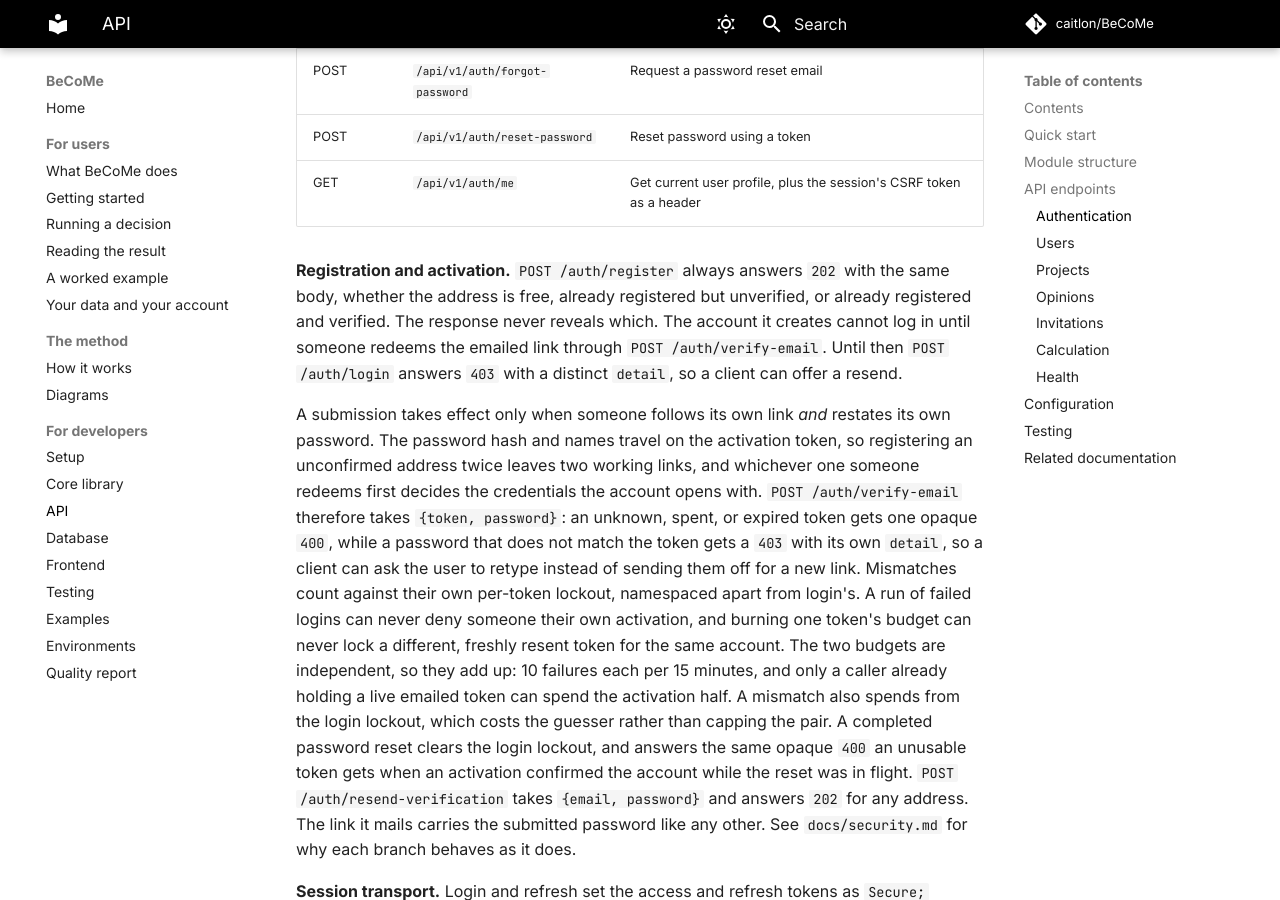
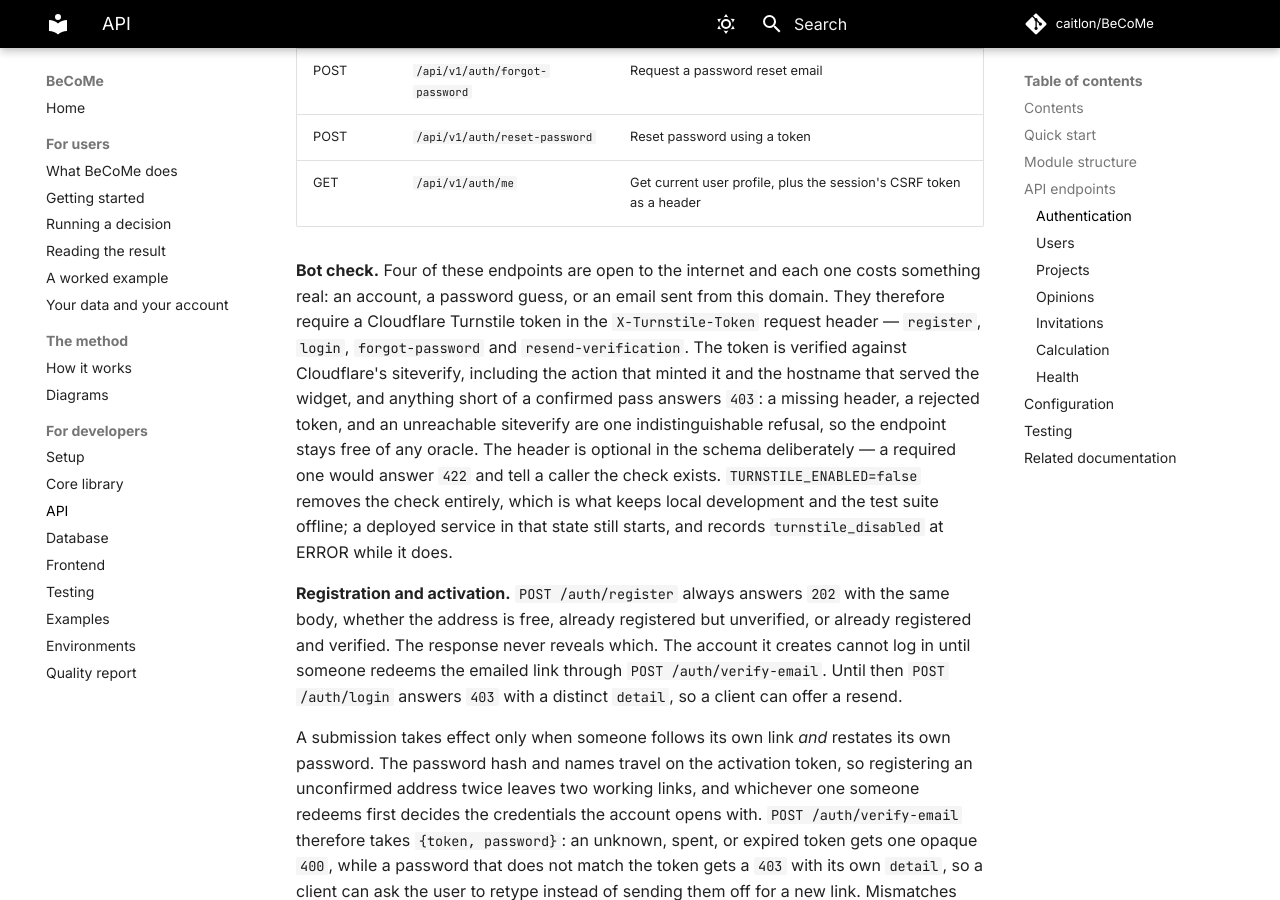
Before and after one commit to caitlon/BeCoMe, an MkDocs documentation site: the page built from docs/dev/api.md, in a window 1280 px wide and 900 px high, scrolled down 2644 px. Built offline with MkDocs 1.6.1 and Material for MkDocs 9.7.7, drawn with Linux system fonts in a browser that asks for light colours; comment, search, counter and statistics services are not loaded; some of the changed text lies outside the part shown.

Commit message:
docs: describe the bot check on the open auth endpoints

```diff
--- a/api/README.md
+++ b/api/README.md
@@ -109,6 +109,18 @@ api/
 | POST | `/api/v1/auth/forgot-password` | Request a password reset email |
 | POST | `/api/v1/auth/reset-password` | Reset password using a token |
 | GET | `/api/v1/auth/me` | Get current user profile, plus the session's CSRF token as a header |
+
+**Bot check.** Four of these endpoints are open to the internet and each one costs something
+real: an account, a password guess, or an email sent from this domain. They therefore require
+a Cloudflare Turnstile token in the `X-Turnstile-Token` request header — `register`, `login`,
+`forgot-password` and `resend-verification`. The token is verified against Cloudflare's
+siteverify, including the action that minted it and the hostname that served the widget, and
+anything short of a confirmed pass answers `403`: a missing header, a rejected token, and an
+unreachable siteverify are one indistinguishable refusal, so the endpoint stays free of any
+oracle. The header is optional in the schema deliberately — a required one would answer `422`
+and tell a caller the check exists. `TURNSTILE_ENABLED=false` removes the check entirely,
+which is what keeps local development and the test suite offline; a deployed service in that
+state still starts, and records `turnstile_disabled` at ERROR while it does.
 
 **Registration and activation.** `POST /auth/register` always answers `202` with the same
 body, whether the address is free, already registered but unverified, or already registered
@@ -273,6 +285,9 @@ Environment variables (a `.env` file works too):
 | `CORS_ORIGINS` | `http://localhost:3000,http://localhost:8080` | Allowed CORS origins |
 | `REDIS_URL` | *required when deployed* | Redis for rate limiting, token revocation, and auth throttles |
 | `CLOUDFLARE_ORIGIN_SECRET` | *required when deployed* | Shared secret proving the request came through Cloudflare; every deployed environment sits behind it, so each needs its own value paired with a Transform Rule for that environment's API host |
+| `TURNSTILE_ENABLED` | `false` | Bot check on the four open auth endpoints. A deployed service starts with it off, and records `turnstile_disabled` at ERROR: it is the way out of a Cloudflare siteverify outage, since the check is fail-closed |
+| `TURNSTILE_SECRET_KEY` | *required when the check is on* | Cloudflare Turnstile secret, paired with the widget whose sitekey the frontend build carries |
+| `TURNSTILE_HOSTNAMES` | `[]`, *required when the check is on* | JSON array of hostnames the widget may be served from; a token minted anywhere else is refused. Never list `localhost` on production |
 | `EMAIL_PROVIDER` | `console` | Password-reset email delivery: `console` (log) or `http` (Resend) |
 | `EMAIL_API_KEY` | *required when deployed* | API key for the `http` email provider; startup fails without it on every deployed service, where the console fallback would print reset links to stdout instead of sending them |
 | `API_PUBLIC_URL` | `http://localhost:8000` | Public base URL of this API, used to build profile photo proxy links |
```
